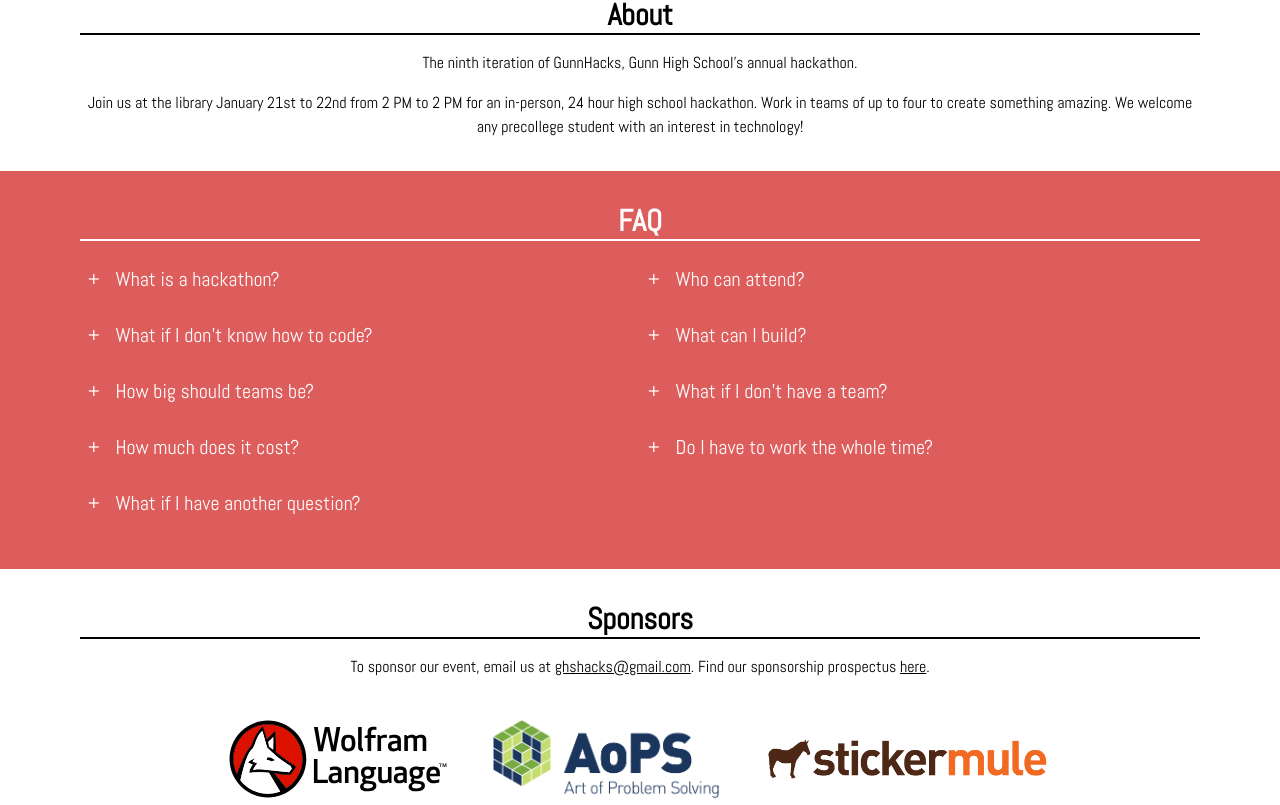
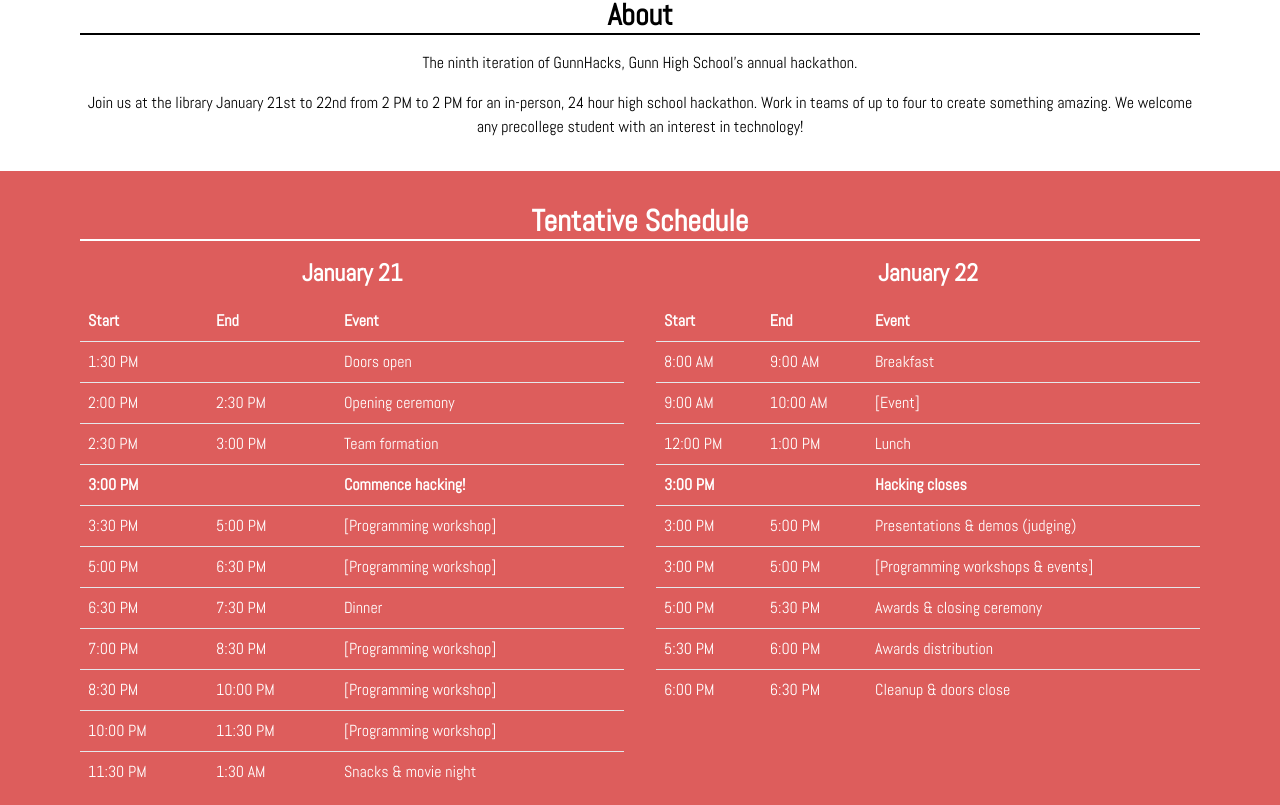
Before and after one commit to united-computations/GunnHacks9.0, a Next.js app: page / in a window 1280 px wide. Shown: the part 835-1640 px from the top of the page. Built offline with nearby package versions, Linux system fonts and the light colour scheme.

Commit message:
Write schedule section

```diff
--- /dev/null
+++ b/components/Schedule.tsx
@@ -0,0 +1,66 @@
+import {ReactNode} from 'react';
+import Section from './Section';
+
+
+export default function Schedule() {
+    return (
+        <Section red title="Tentative Schedule">
+            <div className="flex flex-wrap gap-8">
+                <ScheduleDay name="January 21">
+                    <ScheduleItem from="1:30 PM">Doors open</ScheduleItem>
+                    <ScheduleItem from="2:00 PM" to="2:30 PM">Opening ceremony</ScheduleItem>
+                    <ScheduleItem from="2:30 PM" to="3:00 PM">Team formation</ScheduleItem>
+                    <ScheduleItem from="3:00 PM" bold>Commence hacking!</ScheduleItem>
+                    <ScheduleItem from="3:30 PM" to="5:00 PM">[Programming workshop]</ScheduleItem>
+                    <ScheduleItem from="5:00 PM" to="6:30 PM">[Programming workshop]</ScheduleItem>
+                    <ScheduleItem from="6:30 PM" to="7:30 PM">Dinner</ScheduleItem>
+                    <ScheduleItem from="7:00 PM" to="8:30 PM">[Programming workshop]</ScheduleItem>
+                    <ScheduleItem from="8:30 PM" to="10:00 PM">[Programming workshop]</ScheduleItem>
+                    <ScheduleItem from="10:00 PM" to="11:30 PM">[Programming workshop]</ScheduleItem>
+                    <ScheduleItem from="11:30 PM" to="1:30 AM">Snacks & movie night</ScheduleItem>
+                </ScheduleDay>
+                <ScheduleDay name="January 22">
+                    <ScheduleItem from="8:00 AM" to="9:00 AM">Breakfast</ScheduleItem>
+                    <ScheduleItem from="9:00 AM" to="10:00 AM">[Event]</ScheduleItem>
+                    <ScheduleItem from="12:00 PM" to="1:00 PM">Lunch</ScheduleItem>
+                    <ScheduleItem from="3:00 PM" bold>Hacking closes</ScheduleItem>
+                    <ScheduleItem from="3:00 PM" to="5:00 PM">Presentations & demos (judging)</ScheduleItem>
+                    <ScheduleItem from="3:00 PM" to="5:00 PM">[Programming workshops & events]</ScheduleItem>
+                    <ScheduleItem from="5:00 PM" to="5:30 PM">Awards & closing ceremony</ScheduleItem>
+                    <ScheduleItem from="5:30 PM" to="6:00 PM">Awards distribution</ScheduleItem>
+                    <ScheduleItem from="6:00 PM" to="6:30 PM">Cleanup & doors close</ScheduleItem>
+                </ScheduleDay>
+            </div>
+        </Section>
+    )
+}
+
+function ScheduleDay(props: {name: string, children: ReactNode}) {
+    return (
+        <div className="w-96 flex-grow">
+            <h3 className="text-2xl font-bold mb-3">{props.name}</h3>
+            <table className="w-full text-left">
+                <thead>
+                    <tr>
+                        <th className="p-2">Start</th>
+                        <th className="p-2">End</th>
+                        <th className="p-2">Event</th>
+                    </tr>
+                </thead>
+                <tbody>
+                    {props.children}
+                </tbody>
+            </table>
+        </div>
+    )
+}
+
+function ScheduleItem(props: {from: string, to?: string, bold?: boolean, children: ReactNode}) {
+    return (
+        <tr className={'border-t' + (props.bold ? ' font-bold' : '')}>
+            <td className="p-2">{props.from}</td>
+            <td className="p-2">{props.to}</td>
+            <td className="p-2">{props.children}</td>
+        </tr>
+    )
+}
--- a/pages/index.tsx
+++ b/pages/index.tsx
@@ -5,6 +5,7 @@
 import FAQ from '../components/FAQ';
 import Sponsors from '../components/Sponsors';
 import Footer from '../components/Footer';
+import Schedule from '../components/Schedule';
 
 
 export default function Home() {
@@ -18,6 +19,7 @@
             <Header />
             <Heading />
             <About />
+            <Schedule />
             <FAQ />
             <Sponsors />
             <Footer />
```
